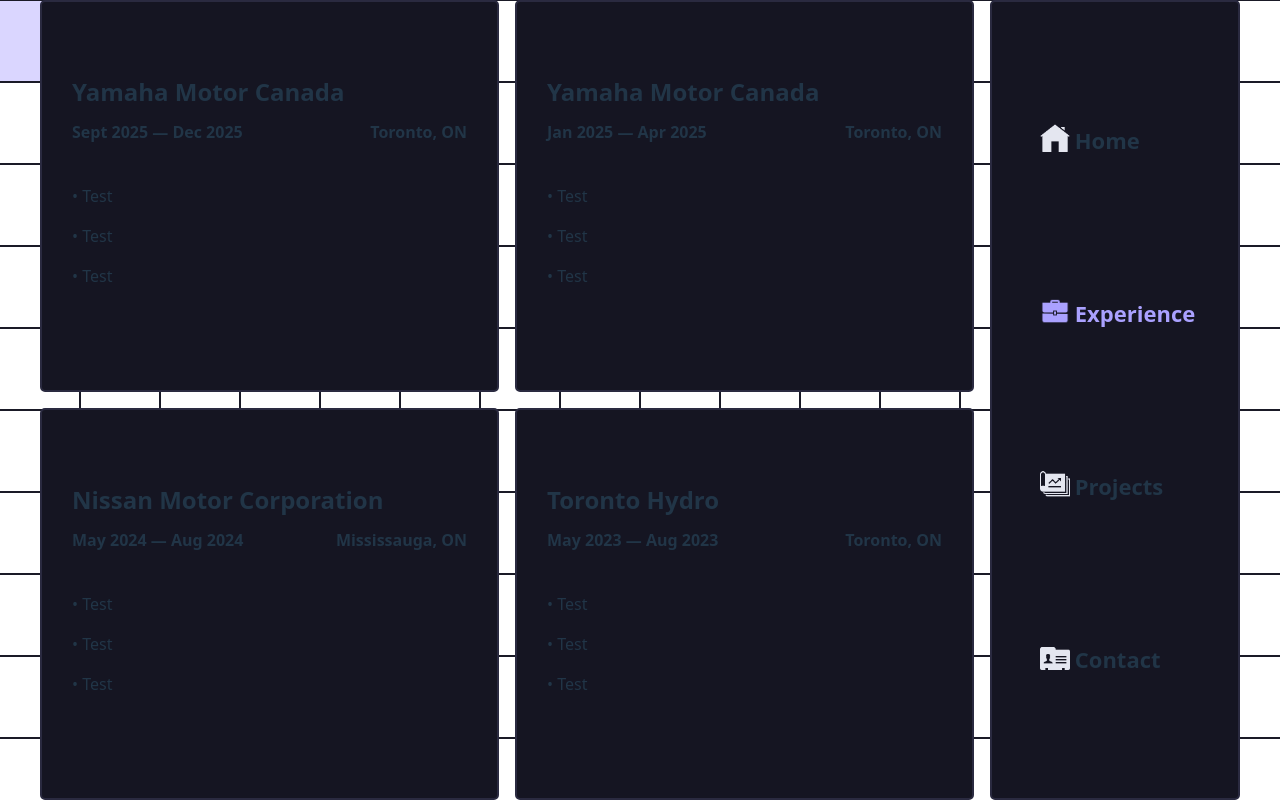
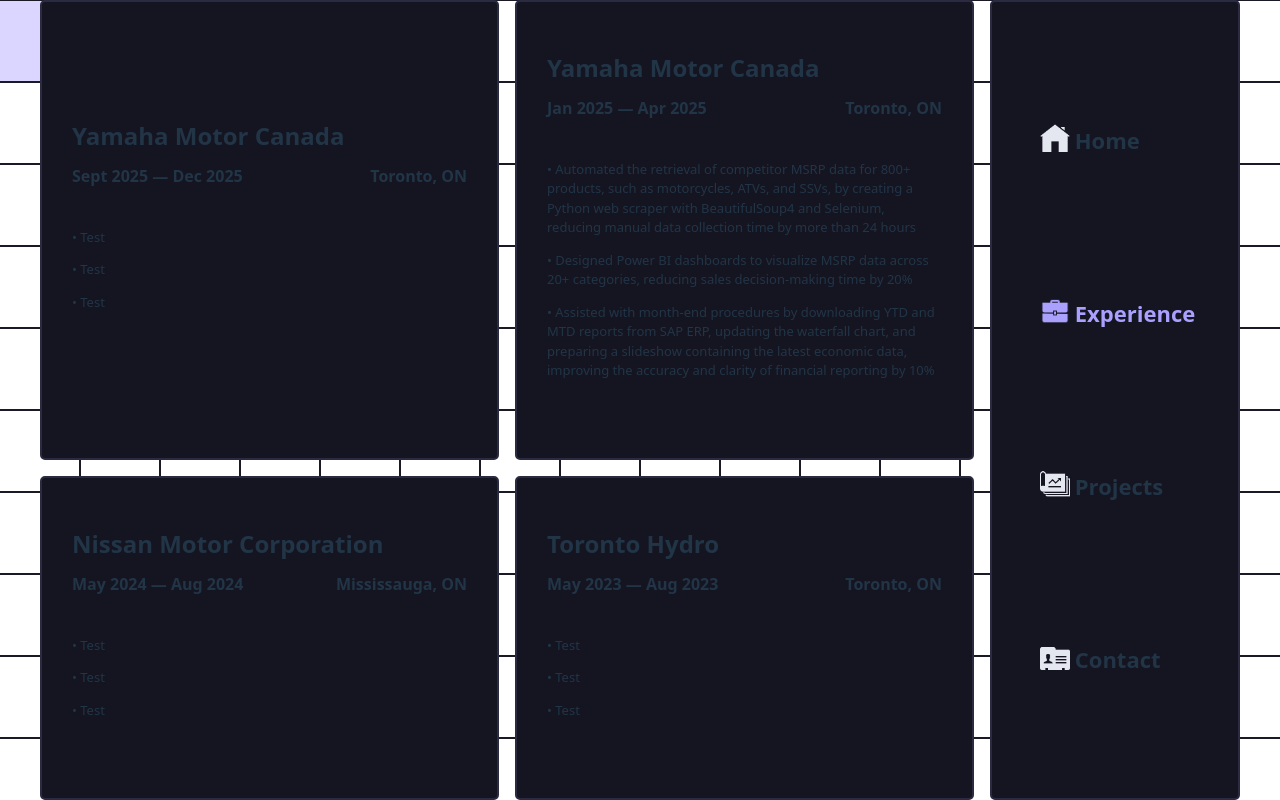
Before and after one commit to devangmalhotra/portfolio-website, a React (Vite) app: page / in a window 1280 px wide. Both pictures are taken after a click on the item "Experience". Built offline with nearby package versions, Linux system fonts and the light colour scheme.

Commit message:
updated files

```diff
--- a/src/Components/Experience/ExperiencesMain/ExperienceCard/ExperienceCard.css
+++ b/src/Components/Experience/ExperiencesMain/ExperienceCard/ExperienceCard.css
@@ -33,3 +33,7 @@
 .experience-description-role-notes {
     margin: 40px 0;
 }
+
+.experience-description-role-notes p {
+    font-size: small;
+}
--- a/src/Components/Experience/ExperiencesMain/ExperienceCard/ExperienceCard.jsx
+++ b/src/Components/Experience/ExperiencesMain/ExperienceCard/ExperienceCard.jsx
@@ -13,9 +13,9 @@ function ExperienceCard(props) {
                 </div>
                 <div className='experience-description-role-notes'>
                     <ul>
-                        <li><p>• Test</p></li>
-                        <li><p>• Test</p></li>
-                        <li><p>• Test</p></li>
+                        {props.notes.map((item, index) => {
+                            return(<li><p>{item}</p></li>)
+                        })}
                     </ul>
                 </div>
             </div>
--- a/src/Components/Experience/ExperiencesMain/ExperiencesMain.jsx
+++ b/src/Components/Experience/ExperiencesMain/ExperiencesMain.jsx
@@ -5,10 +5,10 @@ import ExperienceCard from './ExperienceCard/ExperienceCard'
 function ExperiencesMain() {
   return (
     <div id='experience-cards-container' className='page'>
-        <ExperienceCard title='Yamaha Motor Canada' dateRange='Sept 2025 — Dec 2025' location='Toronto, ON'/>
-        <ExperienceCard title='Yamaha Motor Canada' dateRange='Jan 2025 — Apr 2025' location='Toronto, ON'/>
-        <ExperienceCard title='Nissan Motor Corporation' dateRange='May 2024 — Aug 2024' location='Mississauga, ON'/>
-        <ExperienceCard title='Toronto Hydro' dateRange='May 2023 — Aug 2023' location='Toronto, ON'/>
+        <ExperienceCard title='Yamaha Motor Canada' dateRange='Sept 2025 — Dec 2025' location='Toronto, ON' notes={ ['• Test', '• Test', '• Test'] }/>
+        <ExperienceCard title='Yamaha Motor Canada' dateRange='Jan 2025 — Apr 2025' location='Toronto, ON' notes={ ['• Automated the retrieval of competitor MSRP data for 800+ products, such as motorcycles, ATVs, and SSVs, by creating a Python web scraper with BeautifulSoup4 and Selenium, reducing manual data collection time by more than 24 hours', '• Designed Power BI dashboards to visualize MSRP data across 20+ categories, reducing sales decision-making time by 20%', '• Assisted with month-end procedures by downloading YTD and MTD reports from SAP ERP, updating the waterfall chart, and preparing a slideshow containing the latest economic data, improving the accuracy and clarity of financial reporting by 10%'] }/>
+        <ExperienceCard title='Nissan Motor Corporation' dateRange='May 2024 — Aug 2024' location='Mississauga, ON' notes={ ['• Test', '• Test', '• Test'] }/>
+        <ExperienceCard title='Toronto Hydro' dateRange='May 2023 — Aug 2023' location='Toronto, ON' notes={ ['• Test', '• Test', '• Test'] }/>
     </div>
   )
 }
```
